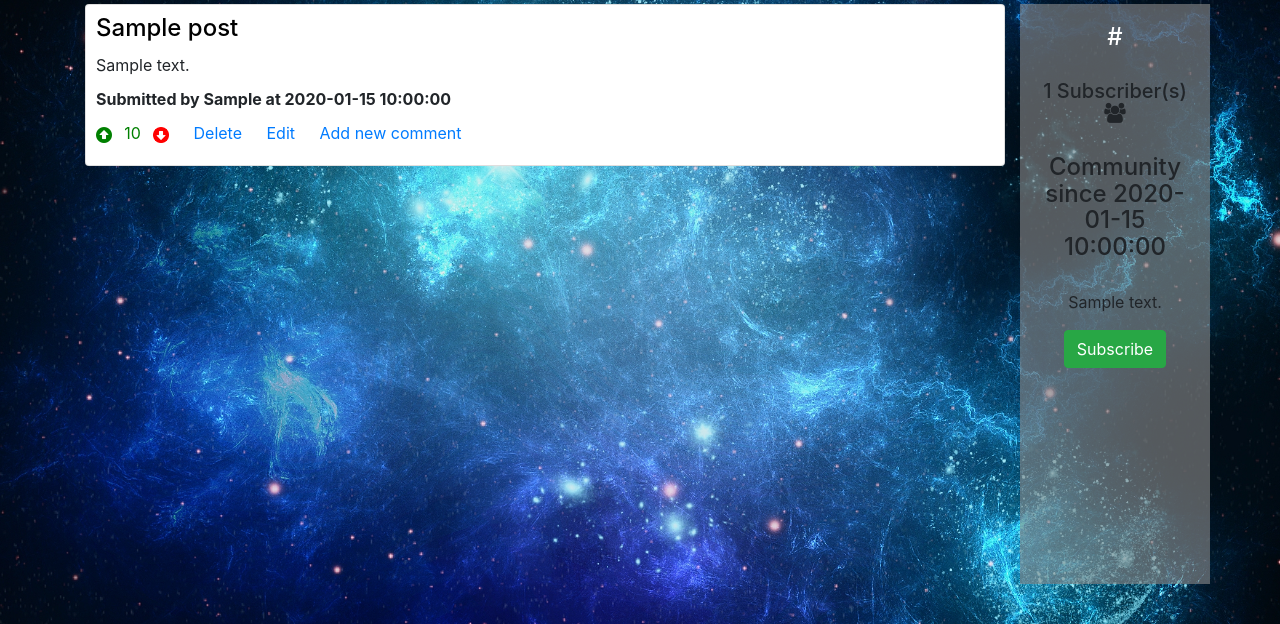
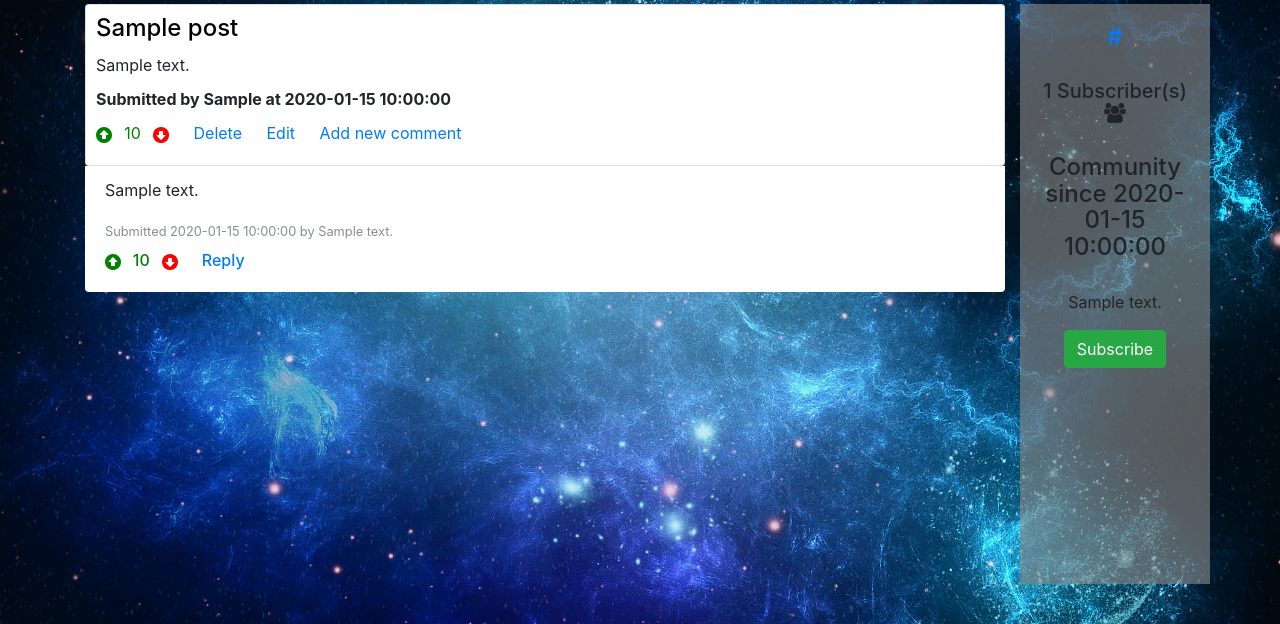
Before and after one commit to harshildp/hackathon_reddit_clone, a Flask app: template templates/post.html in a window 1280 px wide. Shown: the part 76-700 px from the top of the page. Run offline with Flask 2, Linux system fonts and the light colour scheme; the visitor is signed in with stand-in values (Sample User, id 1); the template is opened without the code that fills it: most values are stand-ins (such as "Sample title", 1, 10 or a date in 2020); some libraries are stand-ins or nearby versions.

Commit message:
final version - nesting looks less stupid now

```diff
--- a/server.py
+++ b/server.py
@@ -296,21 +296,20 @@ def post(suburl, postid):
             "JOIN subscriptions ON subreddits.id = subscriptions.subreddit_id " +\
             "WHERE url = :url GROUP BY subscriptions.subreddit_id;"
         # making comments and replies into nested dictionary with children as dictionaries
-        comment_list = {}
-        key = 0
-        for comment in comments:
-            key = key + 1
-            comment_list[key] = comment
+        comment_list = []
+        for idx, comment in enumerate(comments):
+            comment_list.append(comment)
             for response in replies:
-                metakey = 0
                 if response['comment_on_id'] == comment['com_id']:
-                    comment_list[key][metakey] = response
-                    metakey = metakey + 1
+                    if 'children' not in comment:
+                        comment['children'] = []
+                    comment['children'].append(response)
                 for response2 in replies:
-                    if response2['comment_on_id'] == response['com_id'] and response2 not in response.values():
-                        response[metakey] = response2
-                        metakey = metakey + 1
-        print comments
+                    if response2['comment_on_id'] == response['com_id']:
+                        if 'children' not in response:
+                            response['children'] = []
+                        if response2 not in response['children']:
+                            response['children'].append(response2)
         sub = mysql.query_db(query, data)
         for i in sub:
             i['created'] = pretty_date(i['created'])
@@ -579,7 +578,7 @@ def deletePost(url, post_id):
     mysql.query_db(queryDel, data)
     return redirect('/r/'+url)
 
-@app.route('/newEdit/r/<url>/<post_id>')
+@app.route('/newEdit/r/<url>/<post_id>/')
 def editPost(url, post_id):
     query = 'SELECT * FROM posts where posts.id = :post_id'
     data = {
--- a/static/CSS/style.css
+++ b/static/CSS/style.css
@@ -124,3 +124,6 @@ i.fa-trash-o{
 #dm{
     color:red;
 }
+h6.commentnest{
+    margin: 10px 0 10px 0;
+}
--- a/templates/post.html
+++ b/templates/post.html
@@ -46,8 +46,8 @@
                                     <img class="vote" src="{{ url_for('static', filename='img/downvote.png')}}" alt="downvote">
                                 </a>
                                 {% if post['user_id'] == session['id'] %}
-                                <a href="#" class="card-link">Delete</a>{% endif %} {% if post['user_id'] == session['id'] %}
-                                <a href="#" class="card-link">Edit</a>{% endif %}
+                                <a href="/delete/{{ sub['url'] }}/{{ post['post_id'] }}" class="card-link">Delete</a>{% endif %} {% if post['user_id'] == session['id'] %}
+                                <a href="/newEdit/{{ sub['url'] }}/{{ post['post_id'] }}" class="card-link">Edit</a>{% endif %}
                                 <a class="card-link" data-toggle="collapse" href="#collapseExample" aria-expanded="false" aria-controls="collapseExample">
                                     Add new comment
                                 </a>
@@ -65,38 +65,29 @@
                             </form>
                         </div>
                     </div>
-            {% for key,result in comment_list.items() recursive %}
+            {% for comment in comment_list recursive %}
+            <li class="list-group-item">
+            <p>{{ comment['content'] }}</p>
+            <small class="text-muted">Submitted {{ comment['comment_time'] }} by {{ comment['commenter'] }}</small>
 
-            {% if result is mapping %}
-                <ul class="list-group"><li class="list-group-item">{{ loop(result.iteritems()) }}</li></ul>
-            {% else %}
-                 {% if key == 'net_votes' %}  {% if result >= 0 %}
-                 <span class='greenvote'>{{ result }}</span>
-                 {% else %}
-                 <span class='redvote'>{{ result }}</span>
-                 {% endif %} {% endif %}
-                 {% if key == 'commenter' %}
-                 <b>Comment by {{ result }}</b>
-                {% endif %}
-                {% if key == 'content' %}
-                <p>{{ result }}</p>
-                {% endif %}
-                {% if key == 'comment_time' %}
-                <small class="text-muted">Submitted {{ result }}</small>
-                {% endif %}
-                {% if key == 'com_id' %}
-                <a href="/{{ sub['url'] }}/{{ post['post_id'] }}/{{ result }}/upvote" class="card-link">
+           <h6 class="commentnest">
+           <a href="/{{ sub['url'] }}/{{ post['post_id'] }}/{{ comment['com_id'] }}/upvote" class="card-link">
                <img class="vote" src="{{ url_for('static', filename='img/upvote.png')}}" alt="upvote">
            </a>
-                <a href="/{{ sub['url'] }}/{{ post['post_id'] }}/{{ result }}/downvote" class="card-link">
+           {% if comment['net_votes'] >= 0 %}
+           <span class='greenvote'>{{ comment['net_votes'] }}</span>
+           {% else %}
+           <span class='redvote'>{{ comment['net_votes'] }}</span>
+           {% endif %}
+           <a href="/{{ sub['url'] }}/{{ post['post_id'] }}/{{ comment['com_id'] }}/downvote" class="card-link">
                <img class="vote" src="{{ url_for('static', filename='img/downvote.png')}}" alt="downvote">
            </a>
-                {% set replylink = 'collapse' ~ result %}
+           {% set replylink = 'collapse' ~ comment['com_id'] %}
            <a class="card-link" data-toggle="collapse" href="#{{replylink}}" aria-expanded="false" aria-controls="{{replylink}}">
                Reply
            </a>
            <div class="collapse" id="{{replylink}}">
-                    <form action="/{{ sub['url'] }}/{{ post['post_id'] }}/{{ result }}/reply" method='POST'>
+               <form action="/{{ sub['url'] }}/{{ post['post_id'] }}/{{ comment['com_id'] }}/reply" method='POST'>
                    <div class='form-group'>
                        {% with errors = get_flashed_messages(category_filter=["Error:Reply"]) %} {% include "error.html" %} {% endwith %}
                        <textarea name="text" class="form-control"></textarea>
@@ -104,14 +95,17 @@
                    <Button type="submit" class="btn btn-primary">Post Reply</Button>
                </form>
            </div>
+        </h6>
+            {% if comment.children %}
+                <ul class="list-group">{{ loop(comment.children) }}</ul>
             {% endif %}
-            {% endif %}
+        </li>
         {% endfor %}
 
         </div>
 
             <div id='col-md-2'>
-                <h4>{{ sub['url'] }}</h4>
+                <h4><a href="/{{ sub['url'] }}">{{ sub['url'] }}</a></h4>
                 <h5>{{ sub['num_subs'] }} Subscriber(s) <i class="fa fa-group"></i></h5>
                 <h4>Community since {{ sub['created'] }}</h4>
                 <p>{{ sub['description'] }}</p>
```
Lines whose indentation alone changed are shown as unchanged.
